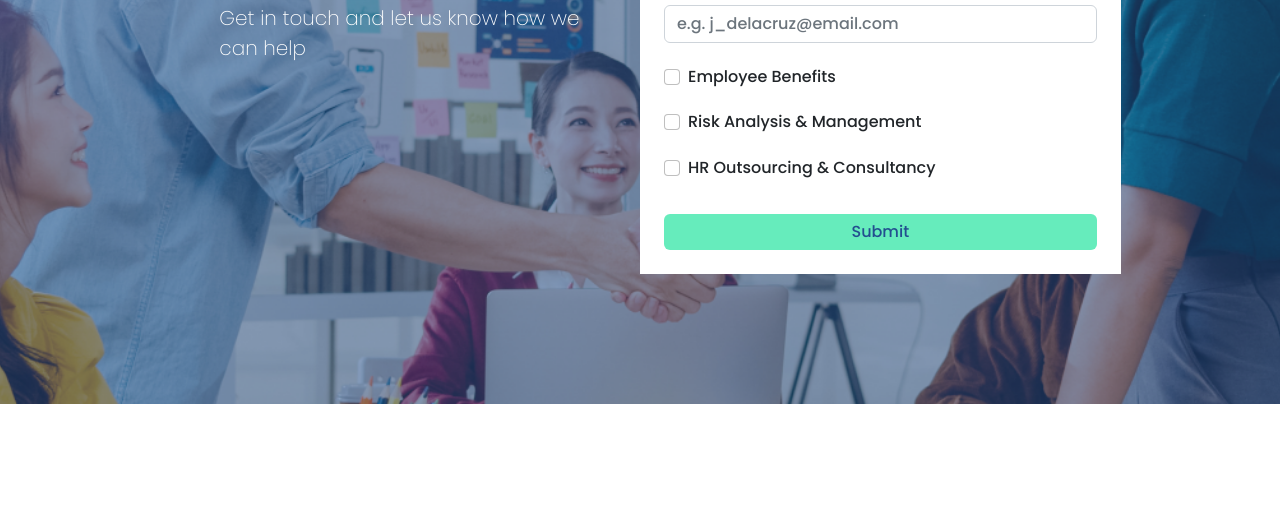
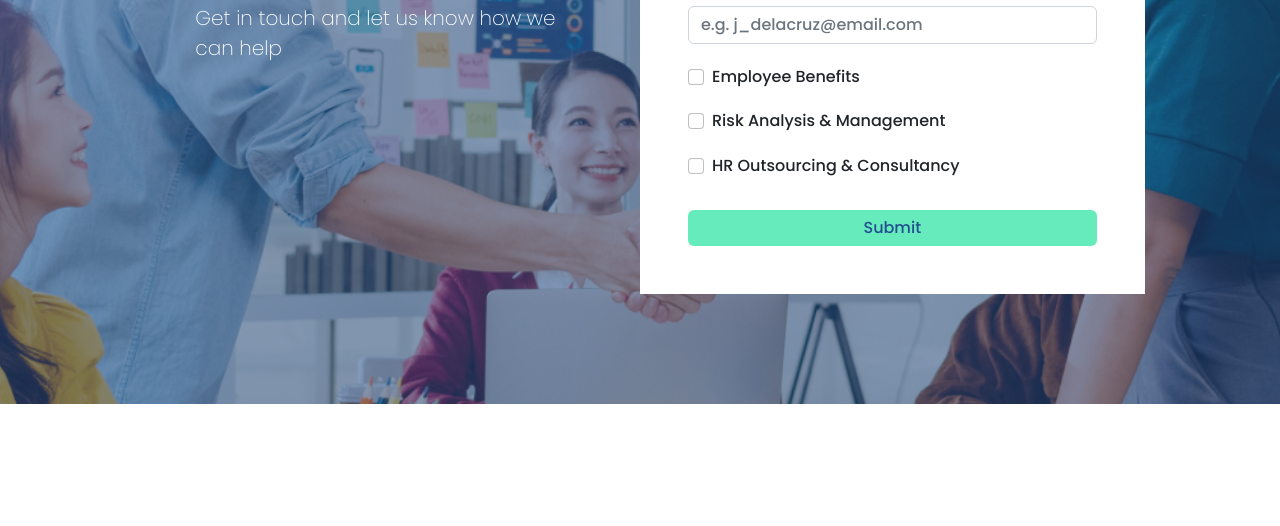
Before and after one commit to cubby02/Digiteer---Exam, a plain HTML site: page contact.html in a window 1280 px wide. Shown: the part 396-922 px from the top of the page. Drawn offline with nearby package versions, Linux system fonts and the light colour scheme.

Commit message:
contact us

```diff
--- a/contact.html
+++ b/contact.html
@@ -59,10 +59,9 @@
                         </p>
                     </div>
                 </div>
-
                 <!-- Contact form -->
                 <div class="col-md-6 col-md-6 g-0 m-md-auto bg-white ">
-                    <div class="container-fluid p-4">
+                    <div class="container-fluid p-5">
                         <h5><b>Contact Us</b></h5>
                         <form>
                             <div class="footer_form">
```
